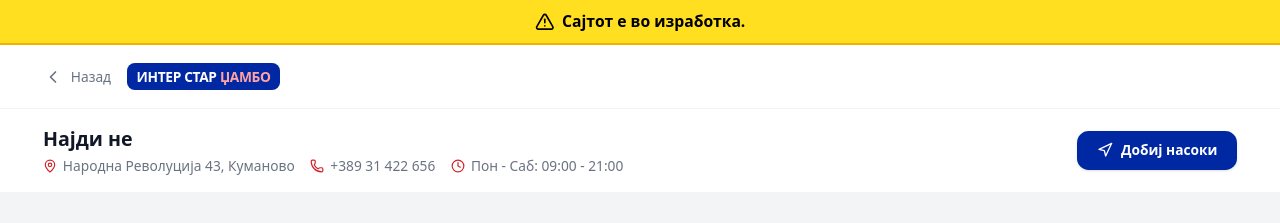
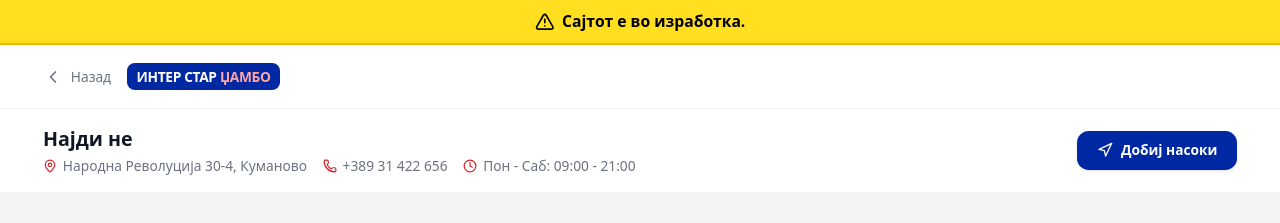
Before and after one commit to Mladenovski312/smart-store-erp, a Next.js app: page /lokacija in a window 1280 px wide. Shown: the top 223 px of the page. Built offline with nearby package versions, Linux system fonts and the light colour scheme; no server answers.

Commit message:
fix(content): correct physical store address

```diff
--- a/src/app/api/gift-finder/route.ts
+++ b/src/app/api/gift-finder/route.ts
@@ -8,7 +8,7 @@ const SYSTEM_PROMPT = `You are a friendly assistant for Интер Стар Џа
 Website: interstarjumbo.com
 
 STORE INFORMATION (use this to answer customer questions):
-- Address: Народна Револуција 43, Куманово
+- Address: Народна Револуција 30-4, Куманово
 - Phone: +389 31 422 656
 - Working hours: Понеделник - Сабота: 09:00 - 21:00
 - Payment: Само плаќање при достава (Cash on delivery only)
--- a/src/app/lokacija/page.tsx
+++ b/src/app/lokacija/page.tsx
@@ -5,7 +5,7 @@ import Footer from '@/components/Footer';
 
 export const metadata: Metadata = {
     title: 'Локација',
-    description: 'Најдете нè на Народна Револуција 43, Куманово. Работно време: Пон-Саб 09:00-21:00.',
+    description: 'Најдете нè на Народна Револуција 30-4, Куманово. Работно време: Пон-Саб 09:00-21:00.',
 };
 
 export default function LocationPage() {
@@ -37,7 +37,7 @@ export default function LocationPage() {
                             <div className="flex flex-wrap items-center gap-4 text-sm text-gray-500">
                                 <span className="flex items-center gap-1.5">
                                     <MapPin size={14} className="text-jumbo-red" />
-                                    Народна Револуција 43, Куманово
+                                    Народна Револуција 30-4, Куманово
                                 </span>
                                 <span className="flex items-center gap-1.5">
                                     <Phone size={14} className="text-jumbo-red" />
--- a/src/app/page.tsx
+++ b/src/app/page.tsx
@@ -32,7 +32,7 @@ const faqs = [
     },
     {
         q: "Кое е работното време на продавницата во Куманово?",
-        a: "Продавницата Интер Стар Џамбо на ул. Народна Револуција 43 во Куманово е отворена од понеделник до сабота, од 09:00 до 21:00 часот. Во недела не работиме."
+        a: "Продавницата Интер Стар Џамбо на ул. Народна Револуција 30-4 во Куманово е отворена од понеделник до сабота, од 09:00 до 21:00 часот. Во недела не работиме."
     },
     {
         q: "Како да нарачам играчки онлајн?",
@@ -127,7 +127,7 @@ export default async function Home() {
                                 "foundingDate": "2004",
                                 "address": {
                                     "@type": "PostalAddress",
-                                    "streetAddress": "Народна Револуција 43",
+                                    "streetAddress": "Народна Револуција 30-4",
                                     "addressLocality": "Куманово",
                                     "postalCode": "1300",
                                     "addressCountry": "MK"
--- a/src/app/za-nas/page.tsx
+++ b/src/app/za-nas/page.tsx
@@ -101,7 +101,7 @@ export default function AboutPage() {
                             <MapPin size={18} className="text-jumbo-red shrink-0 mt-0.5" />
                             <div>
                                 <p className="text-xs text-gray-500 uppercase tracking-wider font-semibold mb-0.5">Физичка продавница</p>
-                                <p className="text-gray-900">ул. Народна Револуција 43, Куманово</p>
+                                <p className="text-gray-900">ул. Народна Револуција 30-4, Куманово</p>
                             </div>
                         </li>
                         <li className="flex items-start gap-3">
--- a/src/components/Footer.tsx
+++ b/src/components/Footer.tsx
@@ -32,7 +32,7 @@ export default function Footer() {
                         <ul className="space-y-4 text-sm inline-block text-left text-gray-300">
                             <li className="flex items-start gap-2.5 text-gray-400">
                                 <MapPin size={16} className="text-jumbo-red mt-0.5 shrink-0" />
-                                <span>Продавница: Народна Револуција 43, Куманово</span>
+                                <span>Продавница: Народна Револуција 30-4, Куманово</span>
                             </li>
                             <li className="flex items-center gap-2.5 text-gray-400">
                                 <Phone size={16} className="text-jumbo-red shrink-0" />
--- a/src/components/HomePageClient.tsx
+++ b/src/components/HomePageClient.tsx
@@ -38,7 +38,7 @@ const faqs = [
     },
     {
         q: "Кое е работното време на продавницата во Куманово?",
-        a: "Продавницата Интер Стар Џамбо на ул. Народна Револуција 43 во Куманово е отворена од понеделник до сабота, од 09:00 до 21:00 часот. Во недела не работиме."
+        a: "Продавницата Интер Стар Џамбо на ул. Народна Револуција 30-4 во Куманово е отворена од понеделник до сабота, од 09:00 до 21:00 часот. Во недела не работиме."
     },
     {
         q: "Како да нарачам играчки онлајн?",
--- a/src/lib/email.ts
+++ b/src/lib/email.ts
@@ -37,7 +37,7 @@ export const EMAIL_HEADER = `
 export const EMAIL_FOOTER = `
   <div style="text-align: center; margin-top: 32px; font-size: 12px; color: #999; line-height: 1.6;">
     <p style="margin: 0;">ИНТЕР СТАР ЏАМБО</p>
-    <p style="margin: 4px 0;">Народна Револуција 43, Куманово</p>
+    <p style="margin: 4px 0;">Народна Револуција 30-4, Куманово</p>
     <p style="margin: 4px 0;">📞 +389 31 422 656</p>
   </div>`;
 
```
